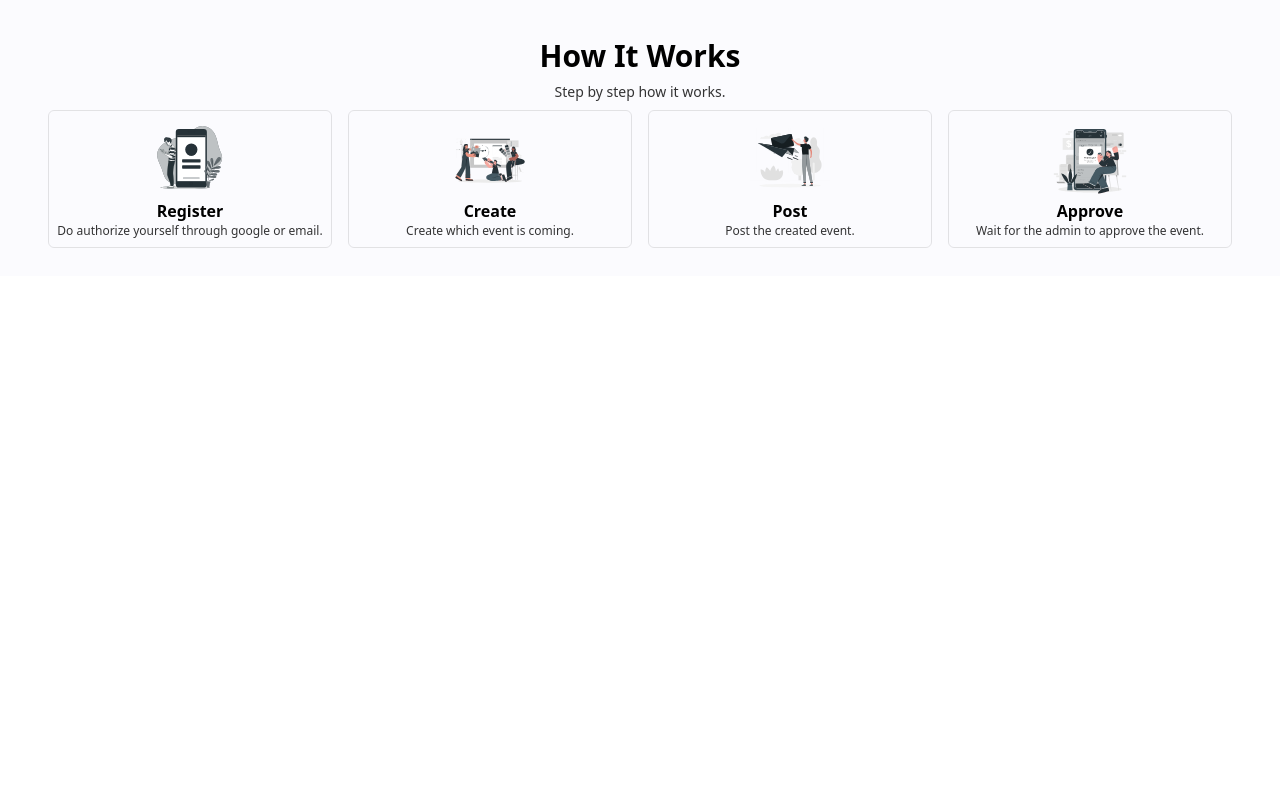
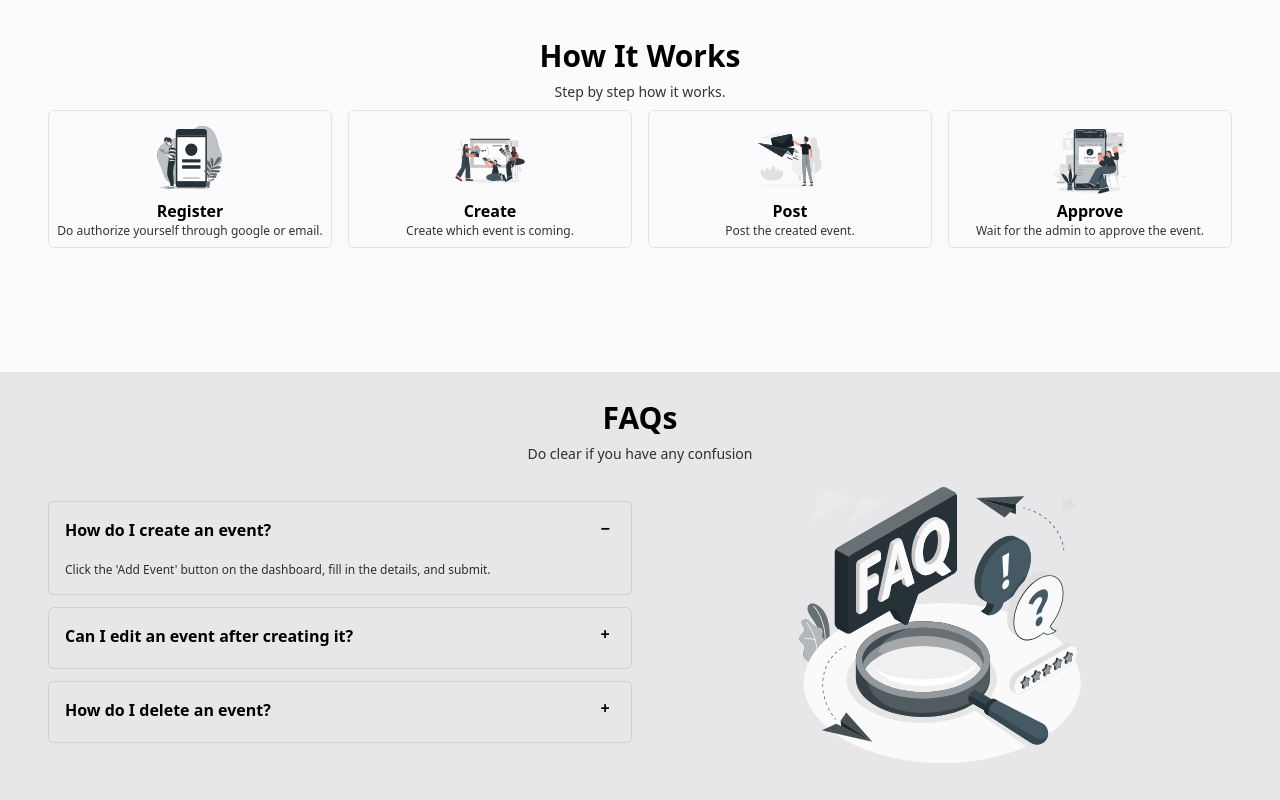
Before and after one commit to sakib-333/digital-event-scheduler-system-client, a React (Vite) app: page / in a window 1280 px wide. Shown: the part 1851-2651 px from the top of the page. Before the commit the page ends 2127 px from the top, so only its background shows below. Built offline with nearby package versions, Linux system fonts and the light colour scheme.

Commit message:
Add faq section.

```diff
--- /dev/null
+++ b/src/Pages/HomePage/FAQs/FAQs.tsx
@@ -0,0 +1,56 @@
+import Heading from "../../../Components/Heading/Heading";
+import FAQsIcon from "../Assets/FAQs.svg";
+
+const faqs = [
+  {
+    id: "faq_1",
+    question: "How do I create an event?",
+    answer: `Click the 'Add Event' button on the dashboard, fill in the
+                details, and submit.`,
+  },
+  {
+    id: "faq_2",
+    question: "Can I edit an event after creating it?",
+    answer: `Yes, go to 'My Events', click the edit button next to the event, make changes, and save.`,
+  },
+  {
+    id: "faq_3",
+    question: "How do I delete an event?",
+    answer: `Find the event in 'My Events' and click the delete button. Confirm to remove it permanently.`,
+  },
+];
+
+const FAQs = () => {
+  return (
+    <div className="primary-spacing bg-background2 primary-width mx-auto">
+      <Heading title="FAQs" subtitle="Do clear if you have any confusion" />
+      <div className="flex items-center justify-between md:gap-4">
+        <div className="space-y-3 w-full md:w-1/2">
+          {faqs.map((faq, indx) => (
+            <div
+              key={faq.id}
+              className="collapse rounded-md collapse-plus bg-background2 border-common"
+            >
+              <input
+                type="radio"
+                name="my-accordion-3"
+                defaultChecked={indx === 0}
+              />
+              <div className="collapse-title font-bold text-primary">
+                {faq.question}
+              </div>
+              <div className="collapse-content text-xs text-secondary">
+                <p>{faq.answer}</p>
+              </div>
+            </div>
+          ))}
+        </div>
+        <div className="w-1/2 hidden md:block">
+          <img className="w-full h-[300px]" src={FAQsIcon} alt="FAQsIcon" />
+        </div>
+      </div>
+    </div>
+  );
+};
+
+export default FAQs;
--- a/src/Pages/HomePage/HomePage.tsx
+++ b/src/Pages/HomePage/HomePage.tsx
@@ -1,5 +1,6 @@
 import PageTitle from "../../Components/PageTitle/PageTitle";
 import EventCounter from "./EventCounter/EventCounter";
+import FAQs from "./FAQs/FAQs";
 import HowItWorks from "./HowItWorks/HowItWorks";
 import Slider from "./Slider/Slider";
 import UpComingEvents from "./UpComingEvents/UpComingEvents";
@@ -12,6 +13,7 @@ const HomePage = () => {
       <UpComingEvents />
       <EventCounter />
       <HowItWorks />
+      <FAQs />
     </div>
   );
 };
```
Also changed, not shown: src/Pages/HomePage/Assets/FAQs.svg (added).
